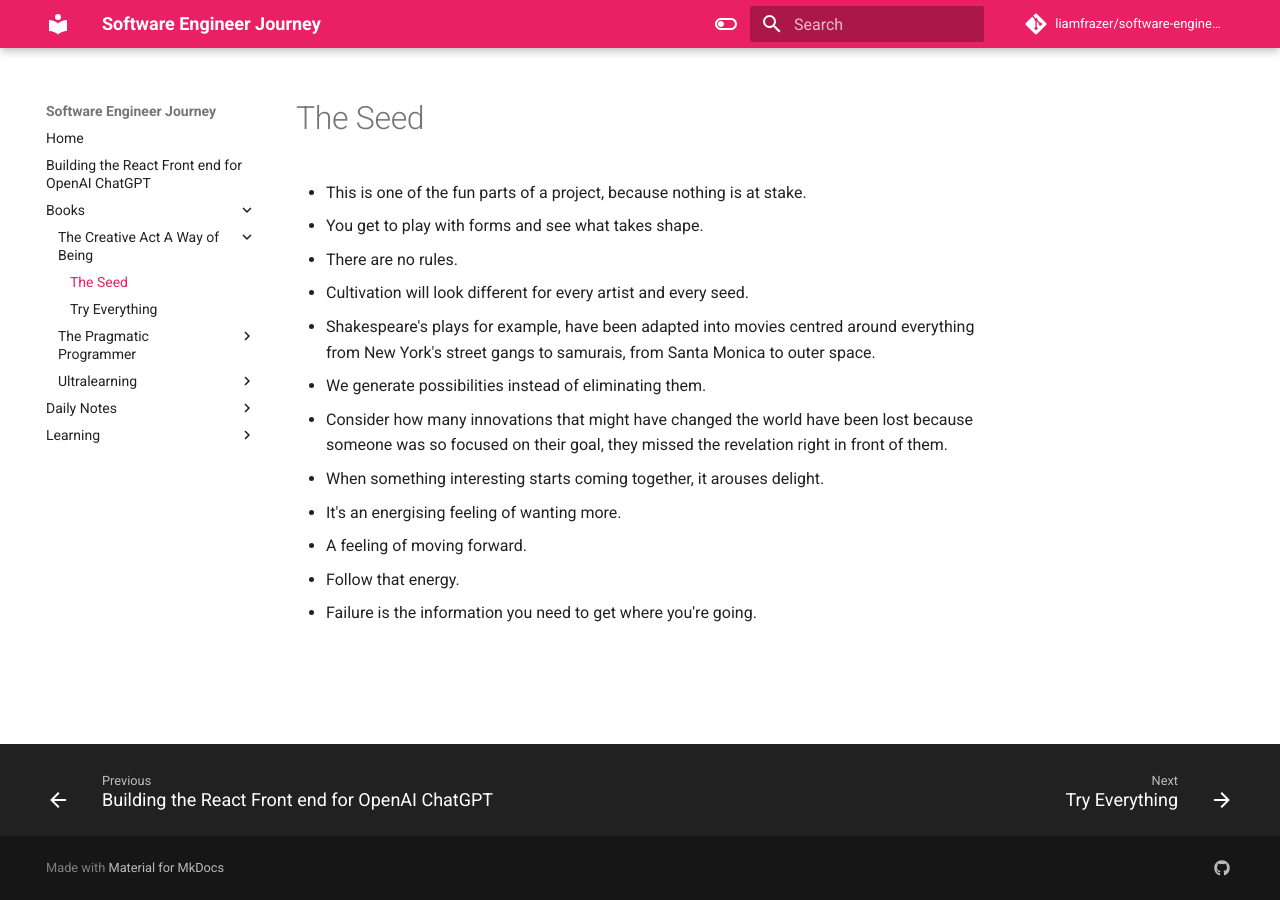
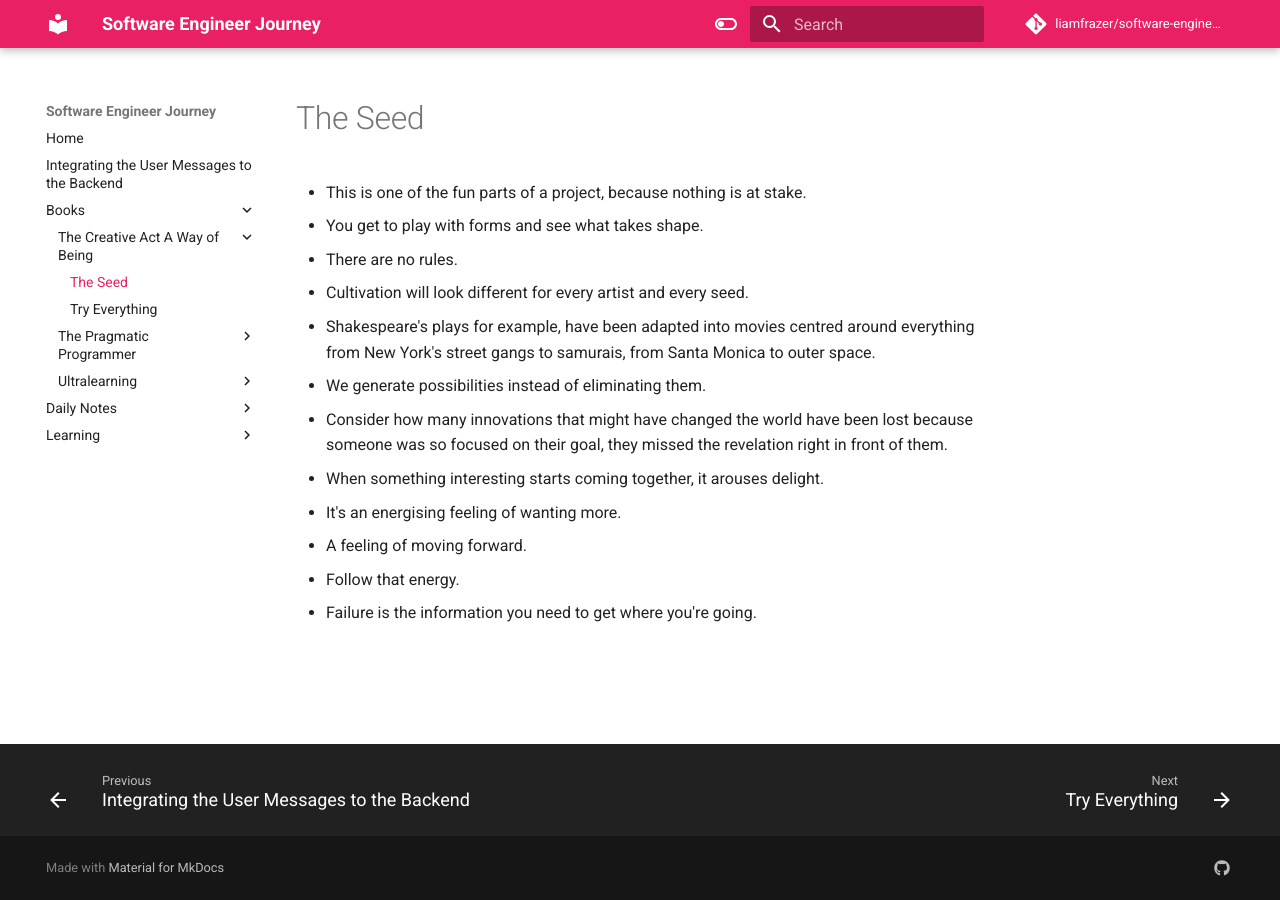
Before and after one commit to liamfrazer/software-engineer-journey, an MkDocs documentation site: the page built from docs/Books/The Creative Act - A Way of Being/The Seed.md, in a window 1280 px wide. Built offline with MkDocs 1.6.1 and Material for MkDocs 9.7.7, drawn with Linux system fonts in a browser that asks for light colours; comment, search, counter and statistics services are not loaded.

Commit message:
vault backup: 2023-12-31 18:34:01

```diff
--- /dev/null
+++ b/docs/Integrating the User Messages to the Backend.md
@@ -0,0 +1,6 @@
+---
+tags:
+  - AI-ChatBot
+  - APIs
+---
+# Integrating the User Messages to the Backend
```
Also changed, not shown: docs/index.md (+1 -0 lines), docs/Learning/AI SaaS Chat Bot/Building the React Front end for OpenAI ChatGPT.md (renamed from docs/Building the React Front end for OpenAI ChatGPT.md).
